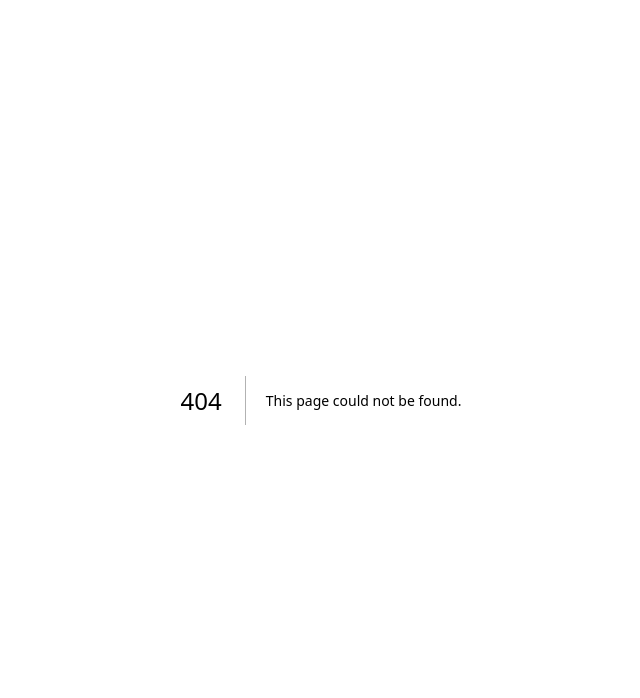
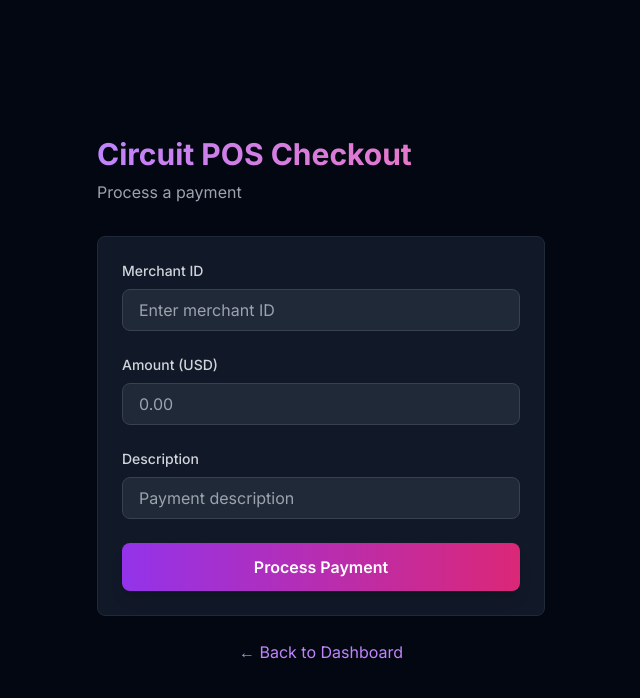
Before and after one commit to pernelldevcircuit/circuit-pos, a Next.js app: page /checkout in a window 1280 px wide. Before the commit this address had no page. Shown: the top 698 px of the page, without its empty margins (319-959 px from the left). Built offline with nearby package versions, Linux system fonts and the light colour scheme.

Commit message:
Add checkout page with payment processing

```diff
--- /dev/null
+++ b/app/checkout/page.tsx
@@ -0,0 +1,118 @@
+'use client'
+
+import { useState } from 'react'
+
+export default function CheckoutPage() {
+  const [formData, setFormData] = useState({
+    merchantId: '',
+    amount: '',
+    description: ''
+  })
+  const [result, setResult] = useState<any>(null)
+  const [loading, setLoading] = useState(false)
+
+  const handleSubmit = async (e: React.FormEvent) => {
+    e.preventDefault()
+    setLoading(true)
+    setResult(null)
+
+    try {
+      const response = await fetch('/api/process-payment', {
+        method: 'POST',
+        headers: { 'Content-Type': 'application/json' },
+        body: JSON.stringify({
+          merchantId: formData.merchantId,
+          amount: parseFloat(formData.amount) * 100,
+          currency: 'usd',
+          description: formData.description
+        })
+      })
+
+      const data = await response.json()
+      setResult(data)
+    } catch (err: any) {
+      setResult({ success: false, error: err.message || 'Network error' })
+    } finally {
+      setLoading(false)
+    }
+  }
+
+  return (
+    <div className="min-h-screen bg-gray-950 text-gray-100 flex items-center justify-center p-6">
+      <div className="max-w-md w-full">
+        <div className="mb-8">
+          <h1 className="text-3xl font-bold bg-gradient-to-r from-purple-400 to-pink-400 bg-clip-text text-transparent">Circuit POS Checkout</h1>
+          <p className="text-gray-400 mt-2">Process a payment</p>
+        </div>
+
+        <form onSubmit={handleSubmit} className="space-y-6 bg-gray-900 p-6 rounded-lg border border-gray-800">
+          <div>
+            <label className="block text-sm font-medium text-gray-300 mb-2">Merchant ID</label>
+            <input
+              type="text"
+              required
+              value={formData.merchantId}
+              onChange={(e) => setFormData({...formData, merchantId: e.target.value})}
+              className="w-full px-4 py-2 bg-gray-800 border border-gray-700 rounded-lg text-white focus:border-purple-500 focus:outline-none"
+              placeholder="Enter merchant ID"
+            />
+          </div>
+
+          <div>
+            <label className="block text-sm font-medium text-gray-300 mb-2">Amount (USD)</label>
+            <input
+              type="number"
+              step="0.01"
+              required
+              value={formData.amount}
+              onChange={(e) => setFormData({...formData, amount: e.target.value})}
+              className="w-full px-4 py-2 bg-gray-800 border border-gray-700 rounded-lg text-white focus:border-purple-500 focus:outline-none"
+              placeholder="0.00"
+            />
+          </div>
+
+          <div>
+            <label className="block text-sm font-medium text-gray-300 mb-2">Description</label>
+            <input
+              type="text"
+              value={formData.description}
+              onChange={(e) => setFormData({...formData, description: e.target.value})}
+              className="w-full px-4 py-2 bg-gray-800 border border-gray-700 rounded-lg text-white focus:border-purple-500 focus:outline-none"
+              placeholder="Payment description"
+            />
+          </div>
+
+          <button
+            type="submit"
+            disabled={loading}
+            className="w-full px-6 py-3 bg-gradient-to-r from-purple-600 to-pink-600 hover:from-purple-500 hover:to-pink-500 text-white font-semibold rounded-lg shadow-lg transition-all disabled:opacity-50"
+          >
+            {loading ? 'Processing...' : 'Process Payment'}
+          </button>
+        </form>
+
+        {result && (
+          <div className={`mt-6 p-4 rounded-lg ${
+            result.success ? 'bg-green-500/20 border border-green-500' : 'bg-red-500/20 border border-red-500'
+          }`}>
+            {result.success ? (
+              <div>
+                <p className="text-green-400 font-semibold mb-2">Payment Successful!</p>
+                <p className="text-sm text-gray-300">Transaction ID: {result.transaction?.id?.slice(0, 8)}...</p>
+                <p className="text-sm text-gray-300">Amount: ${(result.transaction?.amount / 100).toFixed(2)}</p>
+                <p className="text-sm text-gray-300">Fee: ${(result.processingFee / 100).toFixed(2)}</p>
+                <p className="text-sm text-gray-300">Net: ${(result.netAmount / 100).toFixed(2)}</p>
+              </div>
+            ) : (
+              <p className="text-red-400">{result.error}</p>
+            )}
+          </div>
+        )}
+
+        <div className="mt-6 text-center">
+          <a href="/" className="text-purple-400 hover:text-purple-300">← Back to Dashboard</a>
+        </div>
+      </div>
+    </div>
+  )
+}
```
